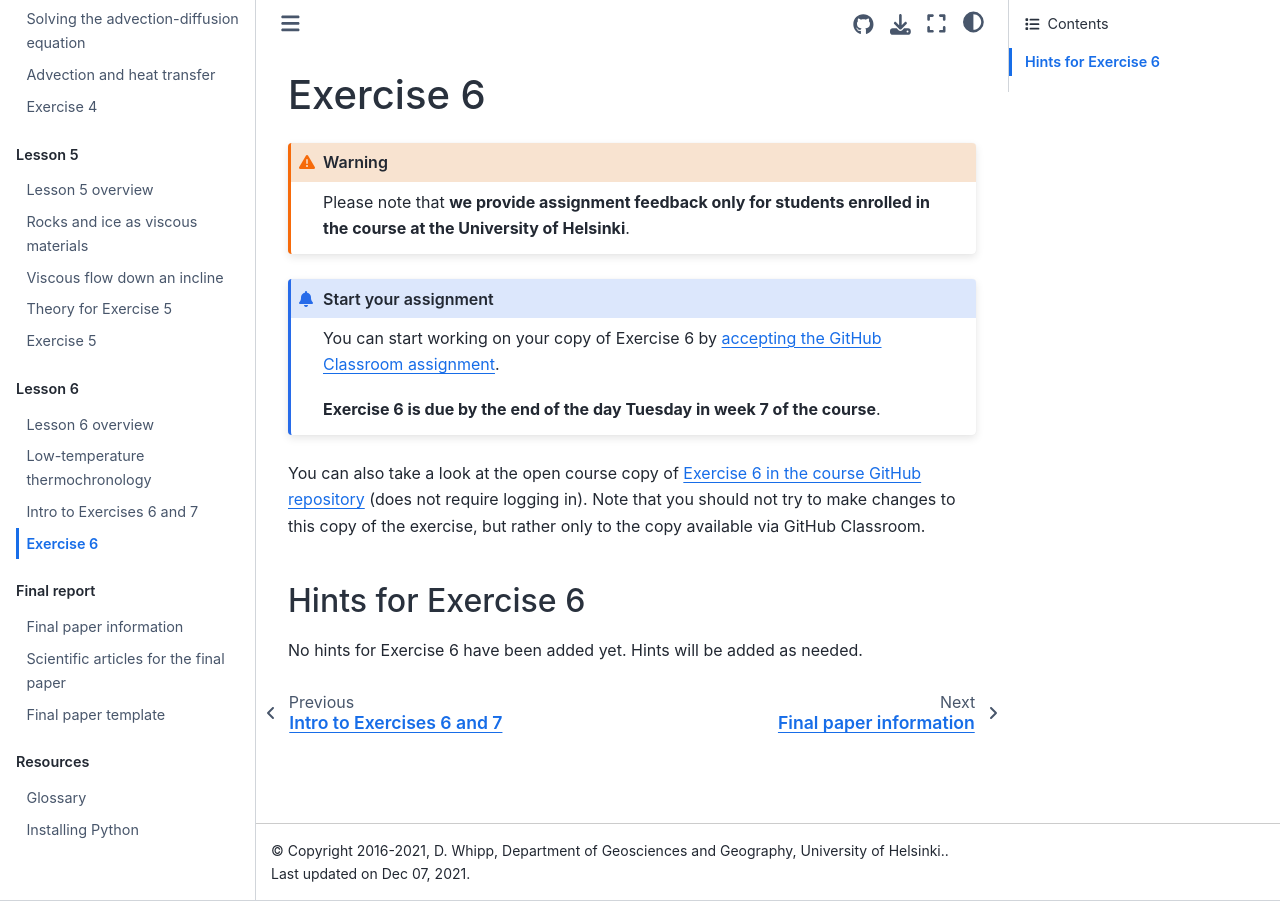
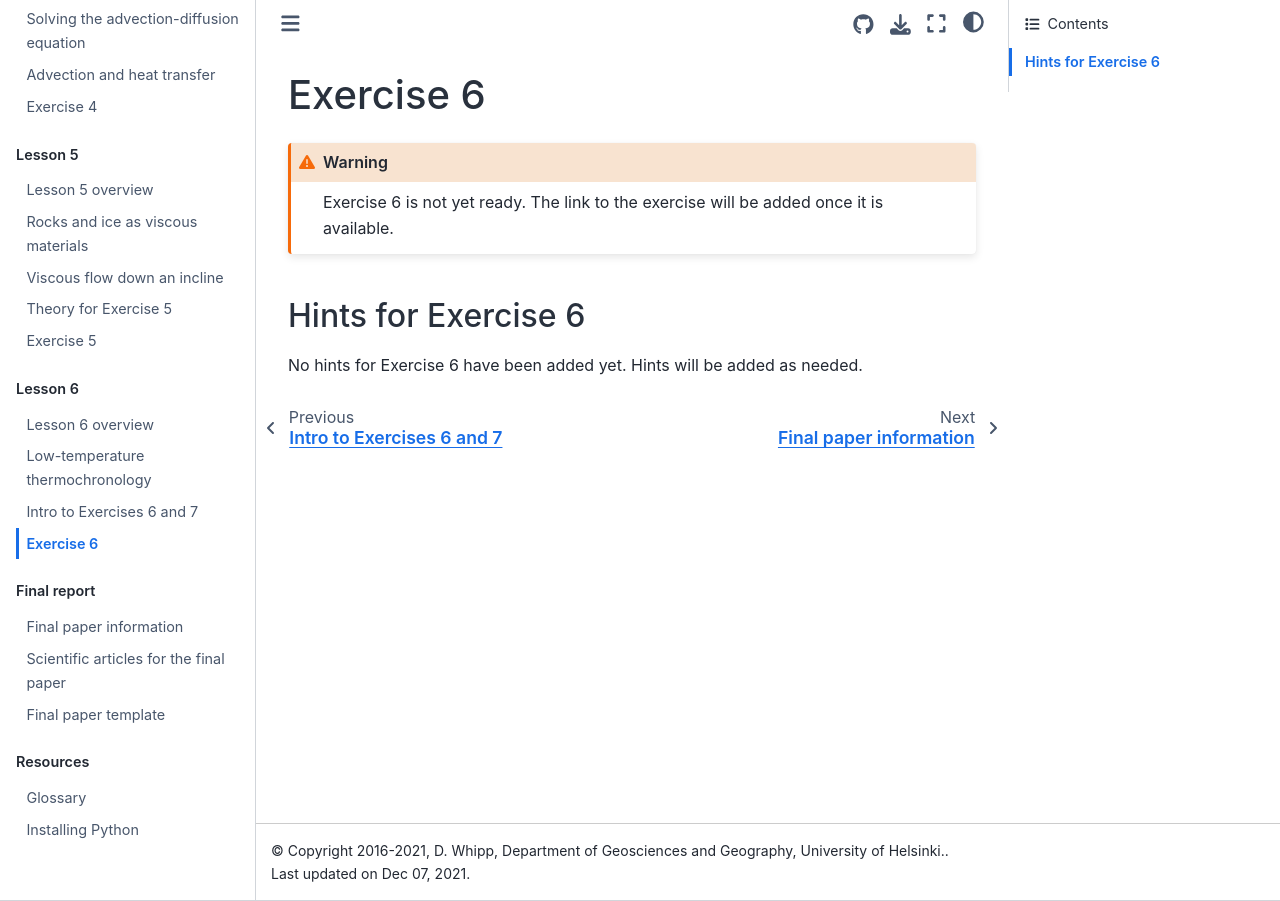
Before and after one commit to IntroQG/site, a Sphinx documentation site: the page built from source/lessons/L6/exercise-6.rst, in a window 1280 px wide. Built offline with Sphinx 7.4.7 and the Sphinx Book theme 1.1.4, drawn with Linux system fonts in a browser that asks for light colours.

Commit message:
Update exercise 6 landing page

```diff
--- a/source/lessons/L6/exercise-6.rst
+++ b/source/lessons/L6/exercise-6.rst
@@ -3,16 +3,21 @@ Exercise 6
 
 .. warning::
 
-    Please note that **we provide assignment feedback only for students enrolled in the course at the University of Helsinki**.
+    Exercise 6 is not yet ready. The link to the exercise will be added once it is available.
 
-.. admonition:: Start your assignment
+..
+    .. attention::
 
-    You can start working on your copy of Exercise 6 by `accepting the GitHub Classroom assignment <https://classroom.github.com/a/04bux1Em>`__.
+        Please note that **we provide assignment feedback only for students enrolled in the course at the University of Helsinki**.
 
-    **Exercise 6 is due by the end of the day Tuesday in week 7 of the course**.
+    .. admonition:: Start your assignment
 
-You can also take a look at the open course copy of `Exercise 6 in the course GitHub repository <https://github.com/IntroQG-2019/Exercise-6>`__ (does not require logging in).
-Note that you should not try to make changes to this copy of the exercise, but rather only to the copy available via GitHub Classroom.
+        You can start working on your copy of Exercise 6 by `accepting the GitHub Classroom assignment <>`__.
+
+        **Exercise 6 is due by the end of the day Tuesday in week 7 of the course**.
+
+    You can also take a look at the open course copy of `Exercise 6 in the course GitHub repository <https://github.com/IntroQG-2019/Exercise-6>`__ (does not require logging in).
+    Note that you should not try to make changes to this copy of the exercise, but rather only to the copy available via GitHub Classroom.
 
 Hints for Exercise 6
 --------------------
```
